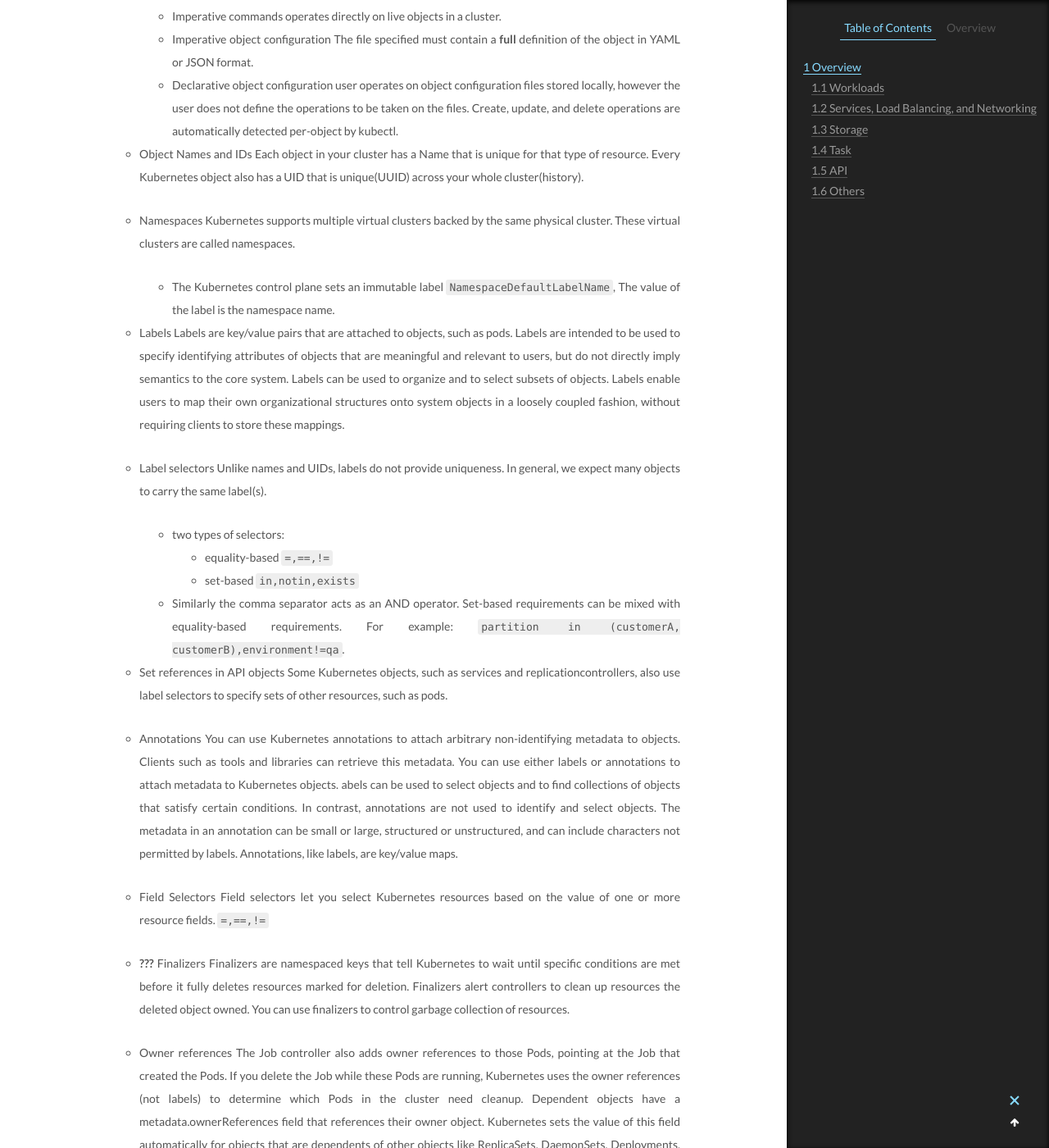
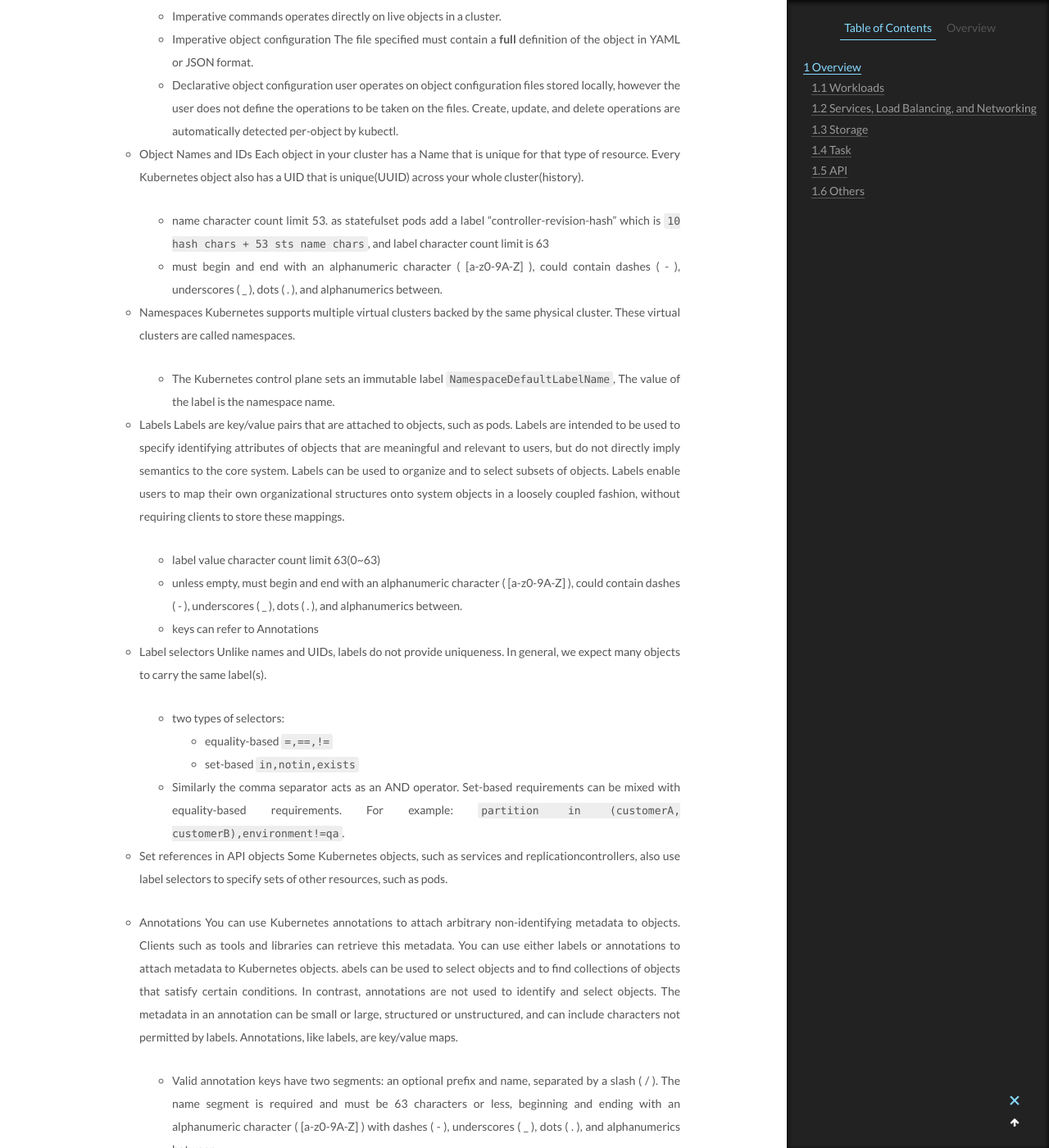
Before and after one commit to CodeHunter2006/CodeHunter2006.github.io, a Jekyll site: the page built from _posts/2021-10-08-Kubernetes_Concepts.md, in a window 1280 px wide and 1400 px high, scrolled down 2698 px. Shown: the whole window at 82% size. Built offline with Jekyll 4.4.1, drawn with Linux system fonts in a browser that asks for light colours; some of the changed text lies outside the part shown.

Commit message:
docs: add contents

```diff
--- a/_posts/2021-10-08-Kubernetes_Concepts.md
+++ b/_posts/2021-10-08-Kubernetes_Concepts.md
@@ -96,6 +96,12 @@
   Each object in your cluster has a Name that is unique for that type of resource.
   Every Kubernetes object also has a UID that is unique(UUID) across your whole cluster(history).
 
+  - name character count limit 53.
+    as statefulset pods add a label "controller-revision-hash" which is `10 hash chars + 53 sts name chars`,
+    and label character count limit is 63
+  - must begin and end with an alphanumeric character ( [a-z0-9A-Z] ),
+    could contain dashes ( - ), underscores ( \_ ), dots ( . ), and alphanumerics between.
+
 - Namespaces
   Kubernetes supports multiple virtual clusters backed by the same physical cluster.
   These virtual clusters are called namespaces.
@@ -108,6 +114,11 @@
   Labels are intended to be used to specify identifying attributes of objects that are meaningful and relevant to users, but do not directly imply semantics to the core system.
   Labels can be used to organize and to select subsets of objects.
   Labels enable users to map their own organizational structures onto system objects in a loosely coupled fashion, without requiring clients to store these mappings.
+
+  - label value character count limit 63(0~63)
+  - unless empty, must begin and end with an alphanumeric character ( [a-z0-9A-Z] ),
+    could contain dashes ( - ), underscores ( \_ ), dots ( . ), and alphanumerics between.
+  - keys can refer to Annotations
 
 - Label selectors
   Unlike names and UIDs, labels do not provide uniqueness.
@@ -133,6 +144,13 @@
   In contrast, annotations are not used to identify and select objects.
   The metadata in an annotation can be small or large, structured or unstructured, and can include characters not permitted by labels.
   Annotations, like labels, are key/value maps.
+
+  - Valid annotation keys have two segments: an optional prefix and name, separated by a slash ( / ).
+    The name segment is required and must be 63 characters or less,
+    beginning and ending with an alphanumeric character ( [a-z0-9A-Z] ) with dashes ( - ),
+    underscores ( \_ ), dots ( . ), and alphanumerics between
+  - The prefix is optional and must be a valid DNS subdomain (such as "company.com")
+  - annotation values can be any character
 
 - Field Selectors
   Field selectors let you select Kubernetes resources based on the value of one or more resource fields.
```
Also changed, not shown: _posts/2020-04-19-MySQL_Lock.md (+1 -0 lines).
